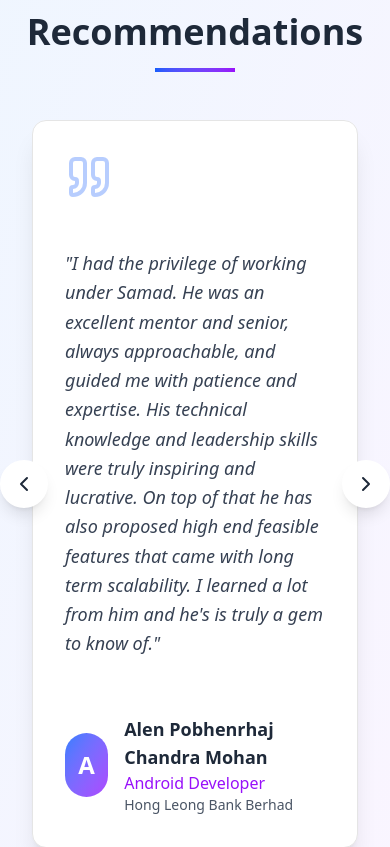
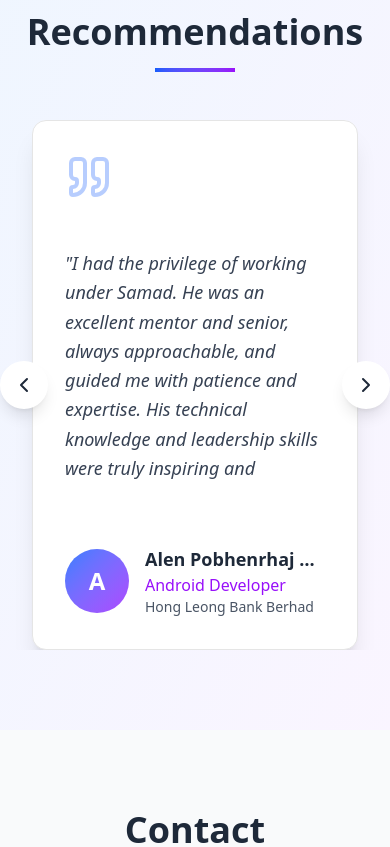
Before and after one commit to samadtalukder/samadtalukder.github.io, a Next.js app: page / in a window 390 px wide. Shown: the part 8720-9567 px from the top of the page. Built offline with nearby package versions, Linux system fonts and the light colour scheme.

Commit message:
Fix recommendations card layout

```diff
--- a/components/sections/RecommendationsSection.tsx
+++ b/components/sections/RecommendationsSection.tsx
@@ -35,21 +35,21 @@ export default function RecommendationsSection() {
             <div className="flex">
               {recommendations.map((rec, index) => (
                 <div key={index} className="flex-[0_0_100%] min-w-0 px-4">
-                  <Card className="p-8 md:p-12 shadow-xl">
-                    <Quote className="w-12 h-12 text-blue-600 mb-6 opacity-30" />
+                  <Card className="p-8 md:p-12 shadow-xl min-h-[400px] flex flex-col">
+                    <Quote className="w-12 h-12 text-blue-600 mb-6 opacity-30 flex-shrink-0" />
 
-                    <p className="text-gray-700 text-lg leading-relaxed mb-8 italic">
+                    <p className="text-gray-700 text-lg leading-relaxed mb-8 italic flex-1 overflow-y-auto max-h-[240px]">
                       "{rec.feedback}"
                     </p>
 
-                    <div className="flex items-center gap-4">
-                      <div className="w-16 h-16 rounded-full bg-gradient-to-br from-blue-500 to-purple-500 flex items-center justify-center text-white text-2xl font-bold">
+                    <div className="flex items-center gap-4 flex-shrink-0">
+                      <div className="w-16 h-16 rounded-full bg-gradient-to-br from-blue-500 to-purple-500 flex items-center justify-center text-white text-2xl font-bold flex-shrink-0">
                         {rec.name.charAt(0)}
                       </div>
-                      <div>
-                        <div className="font-bold text-gray-800 text-lg">{rec.name}</div>
-                        <div className="text-purple-600 font-medium">{rec.position}</div>
-                        <div className="text-gray-600 text-sm">{rec.company}</div>
+                      <div className="flex-1 min-w-0">
+                        <div className="font-bold text-gray-800 text-lg truncate">{rec.name}</div>
+                        <div className="text-purple-600 font-medium truncate">{rec.position}</div>
+                        <div className="text-gray-600 text-sm truncate">{rec.company}</div>
                       </div>
                     </div>
                   </Card>
```
Also changed, not shown: 1 other file (tests, documents, lock files or other folders).
